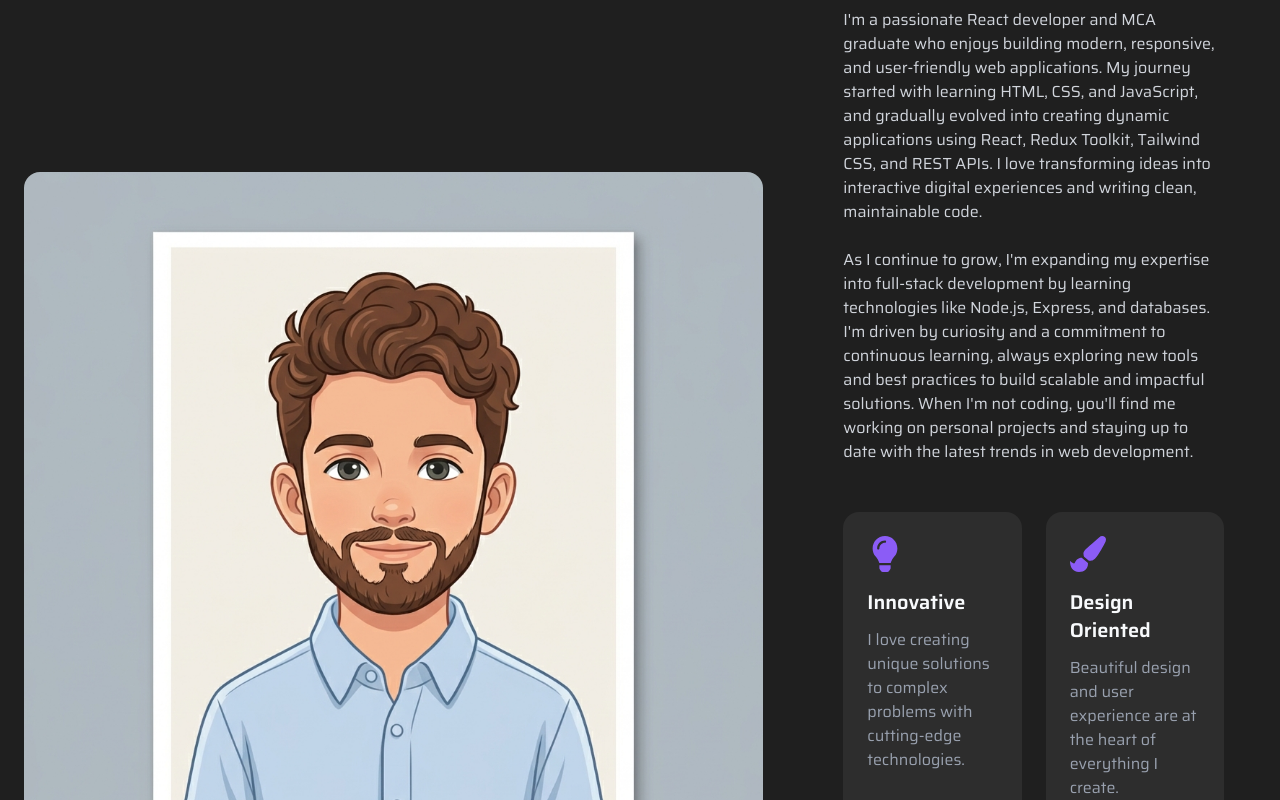
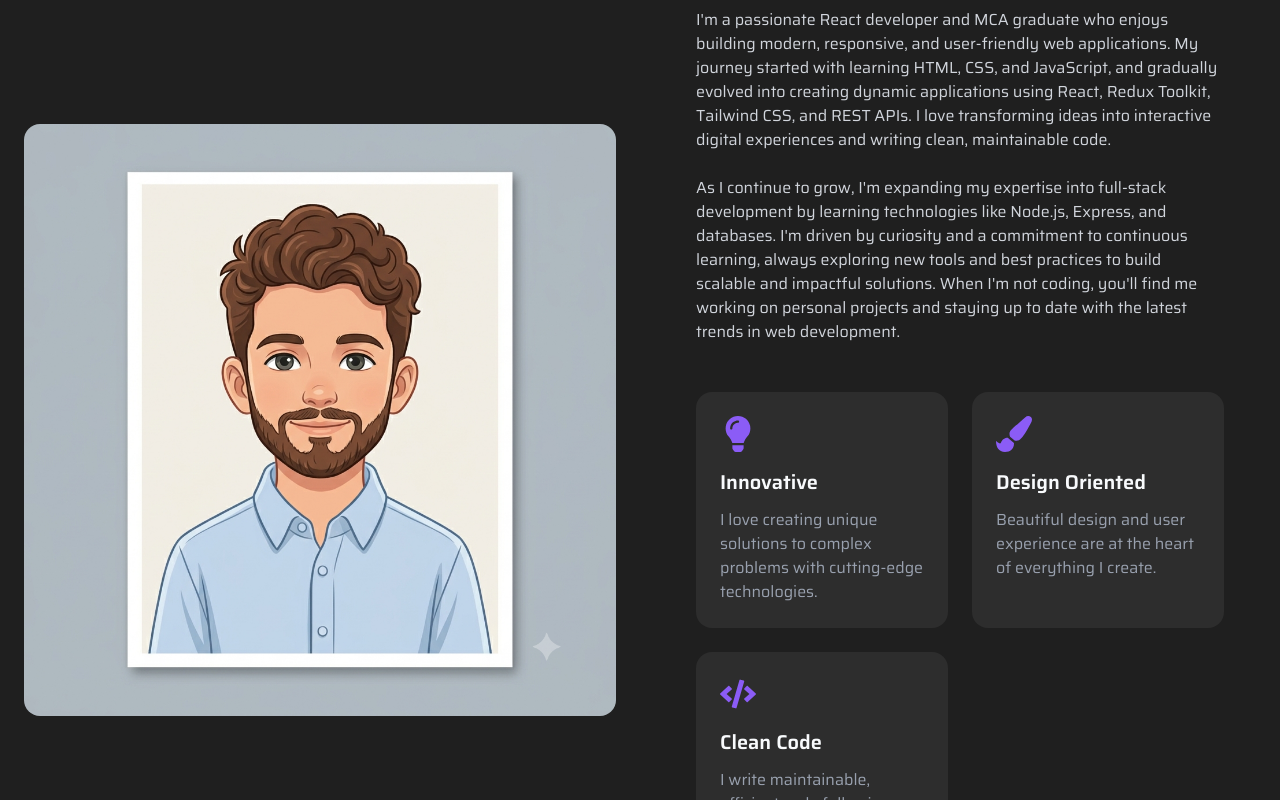
Before and after one commit to ajay-chauhan-324/Portfolio-, a React (Vite) app: page / in a window 1280 px wide. Shown: the part 1100-1900 px from the top of the page. Built offline with nearby package versions, Linux system fonts and the light colour scheme; a web font is replaced by a local one.

Commit message:
update resume...

```diff
--- a/src/componants/About.jsx
+++ b/src/componants/About.jsx
@@ -11,7 +11,7 @@ function About() {
       id="about"
       className="py-20 bg-dark-200"
     >
-      <div className="container mx-0 px-6">
+      <div className="container mx-auto px-6">
         {/* HEadings */}
         <h2 className="text-3xl font-bold text-center mb-4 ">
           About
@@ -22,13 +22,13 @@ function About() {
         </p>
         {/* img plus my journey */}
         <div className="flex flex-col  md:flex-row items-center gap-12">
-          <div className=" md:1/2 rounded-2xl overflow-hidden">
+          <div className=" md:w-1/2 rounded-2xl overflow-hidden">
             <motion.img
               initial={{ opacity: 0, y: 50 }}
               whileInView={{ opacity: 1, y: 0 }}
               transition={{ duration: 0.9, ease: "easeOut" }}
               viewport={{ once: false,amount:0.2}}
-              className="w-full h-full object-cove   "
+              className="w-full h-full object-cover  "
               src={assets.profileImg} alt="Profile"
             />
           </div>
```
Also changed, not shown: 1 other file (tests, documents, lock files or other folders).
